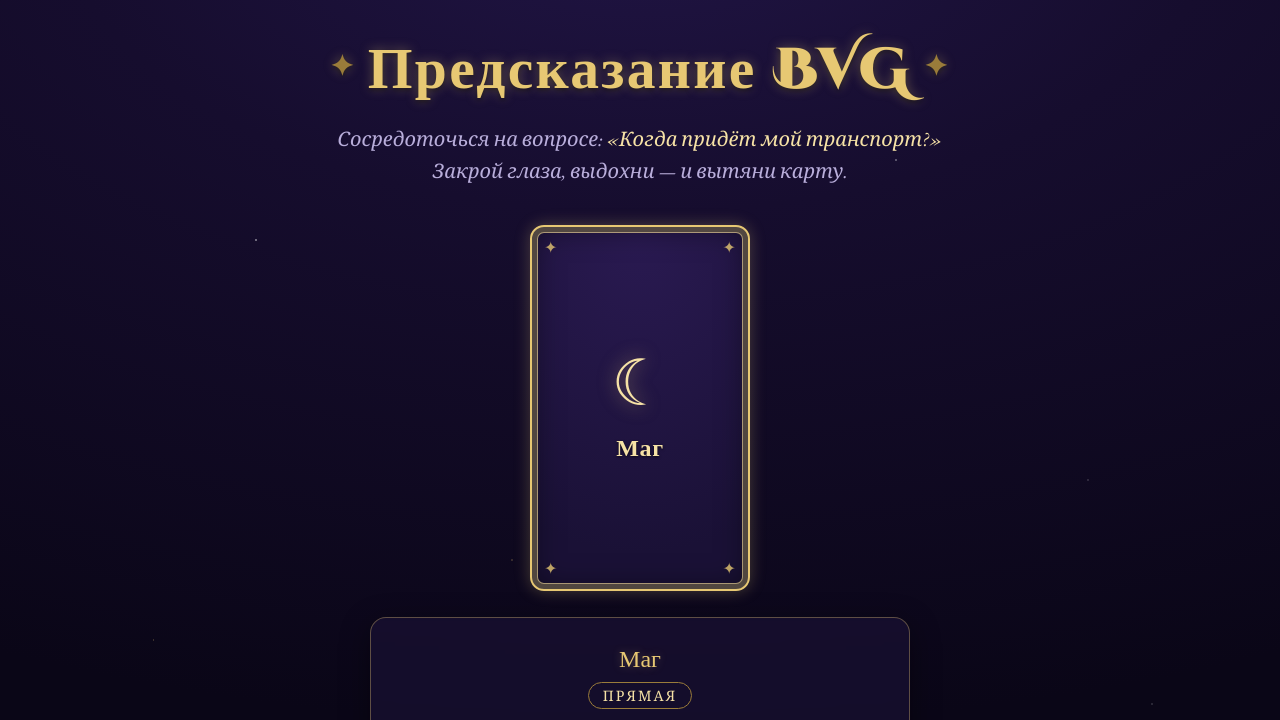
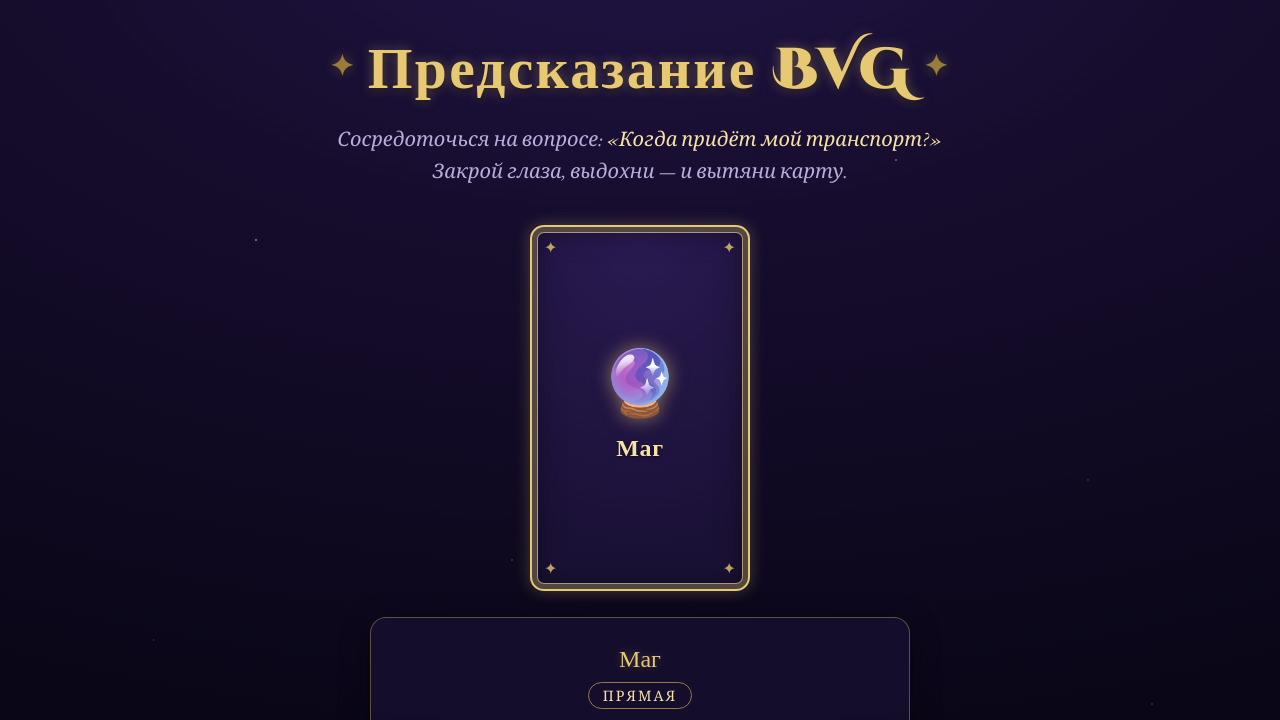
Before and after one commit to zeniasofronov/tarot-bvg, a plain HTML site: page index.html in a window 1280 px wide. Both pictures are taken after a click on the button 831 px from the left and 512 px from the top of the page. Shown: the top 720 px of the page. Drawn offline with nearby package versions, Linux system fonts and the light colour scheme.

Commit message:
Add files via upload

```diff
--- a/app.js
+++ b/app.js
@@ -9,7 +9,15 @@
     'Предсказание не одобрено BVG и не имеет юридической силы при опоздании на работу.',
     'BVG не несёт ответственности за пророчества звёзд, равно как и за расписание.',
     'Любые совпадения с реальным движением транспорта случайны и, вероятно, временны.',
-    'Карты говорят правду чаще, чем табло на платформе. Но это не гарантия.'
+    'Карты говорят правду чаще, чем табло на платформе. Но это не гарантия.',
+    'Предсказание действительно во всех тарифных зонах A, B и C, но ни к чему вас не обязывает.',
+    'BVG оставляет за собой право задержать сбычу пророчества по эксплуатационным причинам.',
+    'Звёзды не возвращают деньги за билет в случае неточного предсказания.',
+    'При расхождении пророчества с реальностью верным считается расписание. Изредка.',
+    'Сбычность предсказания зависит от воли высших сил и состояния путей.',
+    'Ни одна карта не пострадала при составлении предсказания. В отличие от вашего расписания.',
+    'Данное гадание не заменяет приложение Fahrinfo и здравый смысл.',
+    'Предсказание не является официальной коммуникацией BVG, машинистов и духов перрона.'
   ];
 
   var cards = [];
@@ -23,6 +31,7 @@
   var drawnCard     = document.getElementById('drawn-card');
   var cardInner     = drawnCard.querySelector('.card-inner');
   var cardImage     = document.getElementById('card-image');
+  var cardEmblem    = drawnCard.querySelector('.card-emblem');
   var cardTitle     = document.getElementById('card-title');
   var prophecy      = document.getElementById('prophecy');
   var prophecyName  = document.getElementById('prophecy-name');
@@ -116,6 +125,7 @@
 
     // Заполняем лицо карты
     cardTitle.textContent = card.name;
+    cardEmblem.textContent = card.emblem || '☾'; // свой значок карты (☾ — запасной)
     if (card.image) {
       cardImage.src = card.image;
       cardImage.alt = card.name;
--- a/cards.json
+++ b/cards.json
@@ -1,132 +1,154 @@
 [
   {
     "name": "Колесница",
+    "emblem": "🛞",
     "image": "images/chariot.png",
     "upright": "Транспорт придёт ровно по расписанию. Беги — ты как раз успеешь.",
     "reversed": "Транспорт придёт по расписанию. Но ты опоздаешь на платформу на 40 секунд."
   },
   {
     "name": "Башня",
+    "emblem": "🗼",
     "image": "images/tower.png",
     "upright": "Объявят: «Zug fällt aus». Всё, что ты планировал на сегодня, рухнет за секунду.",
     "reversed": "Башня не упадёт. Но объявление невозможно будет разобрать ни на одном языке."
   },
   {
     "name": "Луна",
+    "emblem": "🌙",
     "image": "images/moon.png",
     "upright": "Табло покажет 3 минуты. Это иллюзия. Будет 14.",
     "reversed": "Табло вообще не будет работать. Луна скроет от тебя всё."
   },
   {
     "name": "Дьявол",
+    "emblem": "😈",
     "image": "images/devil.png",
     "upright": "Объявят Schienenersatzverkehr. Ты окажешься в ловушке системы, и она будет знать это.",
     "reversed": "Schienenersatzverkehr отменят без предупреждения. Свобода окажется фальшивой."
   },
   {
     "name": "Звезда",
+    "emblem": "⭐",
     "image": "images/star.png",
     "upright": "Транспорт придёт раньше времени. Редкое чудо. Не верь своим глазам.",
     "reversed": "Звезда обманет. Раньше времени уйдёт предыдущий, а не твой."
   },
   {
     "name": "Смерть",
+    "emblem": "💀",
     "image": "images/death.png",
     "upright": "Твою ветку закроют на ремонт до конца лета. Этот цикл жизни закончится.",
     "reversed": "Ремонт продлят ещё на один цикл. Смерть не отступит."
   },
   {
     "name": "Солнце",
+    "emblem": "☀️",
     "image": "images/sun.png",
     "upright": "Транспорт придёт, свободные места найдутся, и даже не будет пахнуть дёнером. Тебя ждёт благословение.",
     "reversed": "Солнце будет светить прямо в глаза на платформе. Ты всё равно останешься доволен."
   },
   {
     "name": "Иерофант",
+    "emblem": "🔑",
     "image": "images/hierophant.png",
     "upright": "Контролёр зайдёт в твой вагон. Система проверит твою веру (и билет).",
     "reversed": "Контролёр пройдёт мимо. Система сегодня будет снисходительна."
   },
   {
     "name": "Отшельник",
+    "emblem": "🏮",
     "image": "images/hermit.png",
     "upright": "Ты окажешься единственным на платформе. Это плохой знак или просто раннее утро.",
     "reversed": "Ты не будешь один. Просто все остальные тоже будут ждать уже 20 минут."
   },
   {
     "name": "Колесо фортуны",
+    "emblem": "🎡",
     "image": "images/wheel-of-fortune.png",
     "upright": "Объявят задержку по «техническим причинам». Колесо повернётся против тебя.",
     "reversed": "Задержку наконец объяснят по-человечески. Колесо хотя бы будет честным."
   },
   {
     "name": "Шут",
+    "emblem": "🃏",
     "image": "images/fool.png",
     "upright": "Ты вообще не посмотришь расписание. Пусть вселенная решает.",
     "reversed": "Ты посмотришь расписание. Это не поможет."
   },
   {
     "name": "Сила",
+    "emblem": "🦁",
     "image": "images/strength.png",
     "upright": "Ты простоишь весь путь стоя, прижатый к двери, и переживёшь это с достоинством.",
     "reversed": "Тебе уступят место. Сила окажется не нужна."
   },
   {
     "name": "Справедливость",
+    "emblem": "⚖️",
     "image": "images/justice.png",
     "upright": "Штраф за безбилетный проезд будет справедлив. Ты знал, на что шёл.",
     "reversed": "Контролёр ошибётся в расчётах штрафа в твою пользу."
   },
   {
     "name": "Маг",
+    "emblem": "🔮",
     "image": "images/magician.png",
     "upright": "У тебя при себе окажется ровно одна карта Deutschlandticket. Активируется вся сила вселенной.",
     "reversed": "Карта найдётся, но телефон разрядится на 1%. Сила окажется недоступна."
   },
   {
     "name": "Императрица",
+    "emblem": "👑",
     "image": "images/empress.png",
     "upright": "Кто-то уступит тебе место без всякой причины. Изобилие существует.",
     "reversed": "Место рядом окажется свободно, но туда поставят чей-то велосипед."
   },
   {
     "name": "Влюблённые",
+    "emblem": "💕",
     "image": "images/lovers.png",
     "upright": "Тебе придётся выбирать между передней и задней дверью. Это решение определит всё.",
     "reversed": "Ты выберешь дверь. Она окажется заблокирована велосипедом."
   },
   {
     "name": "Верховная жрица",
+    "emblem": "🌜",
     "image": "images/high-priestess.png",
     "upright": "Ты почувствуешь, что транспорт где-то рядом, хотя на табло будет пусто. Доверься интуиции.",
     "reversed": "Интуиция промолчит. Табло тоже. Тебе придётся просто стоять и верить."
   },
   {
     "name": "Император",
+    "emblem": "🏛️",
     "image": "images/emperor.png",
     "upright": "Расписание окажется неожиданно точным, минута в минуту. Порядок восторжествует.",
     "reversed": "Расписание было точным только на бумаге. Порядок существовал лишь в твоей голове."
   },
   {
     "name": "Повешенный",
+    "emblem": "🙃",
     "image": "images/hanged-man.png",
     "upright": "Ты будешь стоять на платформе и ничего не сможешь изменить. Прими паузу как часть пути.",
     "reversed": "Ты попробуешь поймать такси вместо ожидания. Пауза найдёт тебя другим способом."
   },
   {
     "name": "Умеренность",
+    "emblem": "⚗️",
     "image": "images/temperance.png",
     "upright": "Транспорт придёт не рано и не поздно — ровно так, как нужно. Редкая гармония.",
     "reversed": "Один вагон придёт слишком пустым, другой — слишком полным. Баланса не будет."
   },
   {
     "name": "Суд",
+    "emblem": "📯",
     "image": "images/judgement.png",
     "upright": "Объявление о задержке наконец прозвучит вслух, а не только на табло. Истина восторжествует.",
     "reversed": "Объявление прозвучит, но только на немецком и слишком быстро. Истина останется недоступной."
   },
   {
     "name": "Мир",
+    "emblem": "🌍",
     "image": "images/world.png",
     "upright": "Ты доедешь точно туда, куда хотел, без единой пересадки. Цикл завершится благополучно.",
     "reversed": "Доедешь туда же, но через две лишние пересадки. Мир потребует обходного пути."
--- a/styles.css
+++ b/styles.css
@@ -373,10 +373,10 @@
 }
 
 .disclaimer {
-  font-size: .8rem;
-  line-height: 1.4;
+  font-size: 1.08rem;
+  line-height: 1.55;
   color: var(--ink-soft);
-  opacity: .6;
+  opacity: .82;
   font-style: italic;
   margin-bottom: 22px;
 }
```
